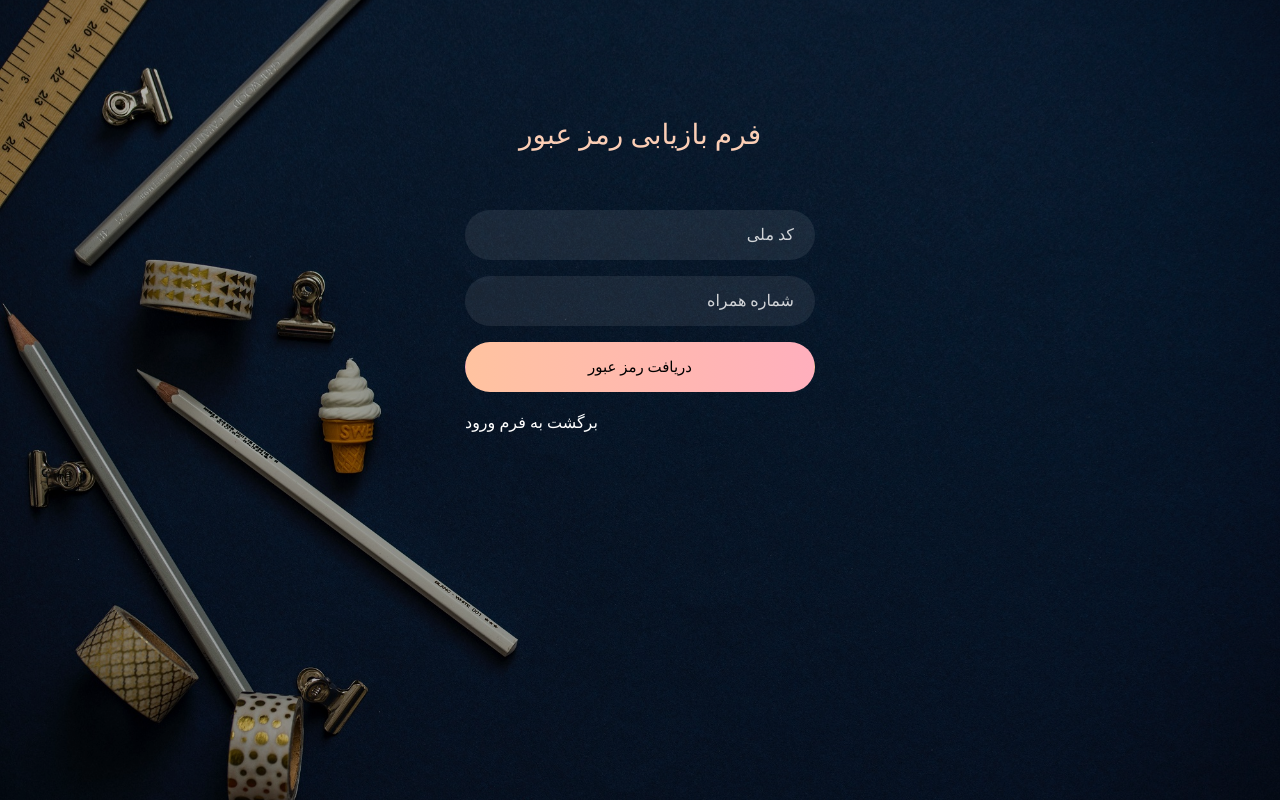
After one commit to Saeidi-AmirMohammad/FinalProject, a PHP site: page /View/ResetLoginPassword.php in a window 1280 px wide. The commit adds this page. Run offline with PHP 8.4, Linux system fonts and the light colour scheme; some web fonts are replaced.

Commit message:
EighthCommit

```diff
--- a/Controll/Login/loginController.php
+++ b/Controll/Login/loginController.php
@@ -1,7 +1,7 @@
 <?php
 // var_dump($_POST);
-
 require_once "../../Model/dataBase.php";
+require "../../function/function.php";
 $connect = DBConnection();
 $getAllUser = getAllUserData($connect);
 echo "<pre>";
@@ -12,7 +12,7 @@ $user = getLoginUser($connect, $_POST['m_code']);
 if ($user) {
     if ($_POST['serial_number'] == $user->serial_number) {
         $_SESSION['m_code'] = $user->m_code;
-
+        reDirect("../../View/home.php");
         echo $user->fname . " " . $user->lname . " " . "خوش آمدید";
 
     } else {
@@ -22,4 +22,4 @@ if ($user) {
     echo "کاربری با کد ملی وارد شده یافت نشد*";
 }
 
-//var_dump($_SESSION);
+var_dump($_SESSION);
--- a/View/Home.php
+++ b/View/Home.php
@@ -1,5 +1,6 @@
 <?php
 require "../Section/Home/header.php";
+
 ?>
     <div class="wrapper">
 
@@ -149,9 +150,14 @@ require "../Section/Home/header.php";
                         </ol>
                     </div><!-- /.col -->
                 </div><!-- /.row -->
+                <?php
+                require "../View/user/create.php"
+                ?>
             </div><!-- /.container-fluid -->
         </div>
         <!-- /.content-header -->
+
+
     </div>
     <!-- /.content-wrapper -->
 <?php
--- /dev/null
+++ b/View/ResetLoginPassword.php
@@ -0,0 +1,41 @@
+<?php
+require "../Section/index/header.php";
+//session_start();
+?>
+<body class="img js-fullheight" style="background-image: url(../Public/IndexAssist/Image/login_bg.jpg);">
+<section class="ftco-section">
+    <div class="container">
+        <div class="row justify-content-center">
+            <div class="col-md-6 text-center mb-5">
+                <h2 class="heading-section">فرم بازيابی رمز عبور</h2>
+            </div>
+        </div>
+        <div class="row justify-content-center">
+            <div class="col-md-6 col-lg-4">
+                <div class="login-wrap p-0">
+                    <form action="./Controll/Login/loginController.php" method="POST" class="signin-form">
+                        <div class="form-group">
+                            <input type="text" name="m_code" class="form-control" placeholder="کد ملی" maxlength="10" required>
+                        </div>
+                        <div class="form-group">
+                            <input type="text" name="tell" class="form-control" maxlength="11"
+                                   placeholder="شماره همراه" required>
+                        </div>
+                        <div class="form-group">
+                            <button type="submit" class="form-control btn btn-primary submit px-3">دريافت رمز عبور</button>
+                        </div>
+                        <div class="form-group d-flex">
+                            <div class="w-50 text-md-left">
+                                <a href="../index.php" style="color: #fff">برگشت به فرم ورود</a>
+                            </div>
+                        </div>
+                    </form>
+                </div>
+            </div>
+        </div>
+    </div>
+</section>
+</body>
+<?php
+require "../Section/index/footer.php";
+?>
--- /dev/null
+++ b/function/function.php
@@ -0,0 +1,5 @@
+<?php
+function reDirect($location="../index.php"){
+    header("Location:{$location}");
+    die;
+}
--- a/index.php
+++ b/index.php
@@ -15,7 +15,7 @@ session_start();
                 <div class="login-wrap p-0">
                     <form action="./Controll/Login/loginController.php" method="POST" class="signin-form">
                         <div class="form-group">
-                            <input type="text" name="m_code" class="form-control" placeholder="کد ملی" required>
+                            <input type="text" name="m_code" class="form-control" placeholder="کد ملی" maxlength="10" required>
                         </div>
                         <div class="form-group">
                             <input id="password-field" type="password" name="serial_number" class="form-control"
@@ -27,7 +27,7 @@ session_start();
                         </div>
                         <div class="form-group d-flex">
                             <div class="w-50 text-md-left">
-                                <a href="#" style="color: #fff">فراموشی رمز عبور</a>
+                                <a href="./View/ResetLoginPassword.php" style="color: #fff">فراموشی رمز عبور</a>
                             </div>
                             <div class="w-50">
                                 <label class="checkbox-wrap checkbox-primary">مرا به خاطر بسپار
```
Also changed, not shown: View/user/create.php (added, +98 -0 lines).
